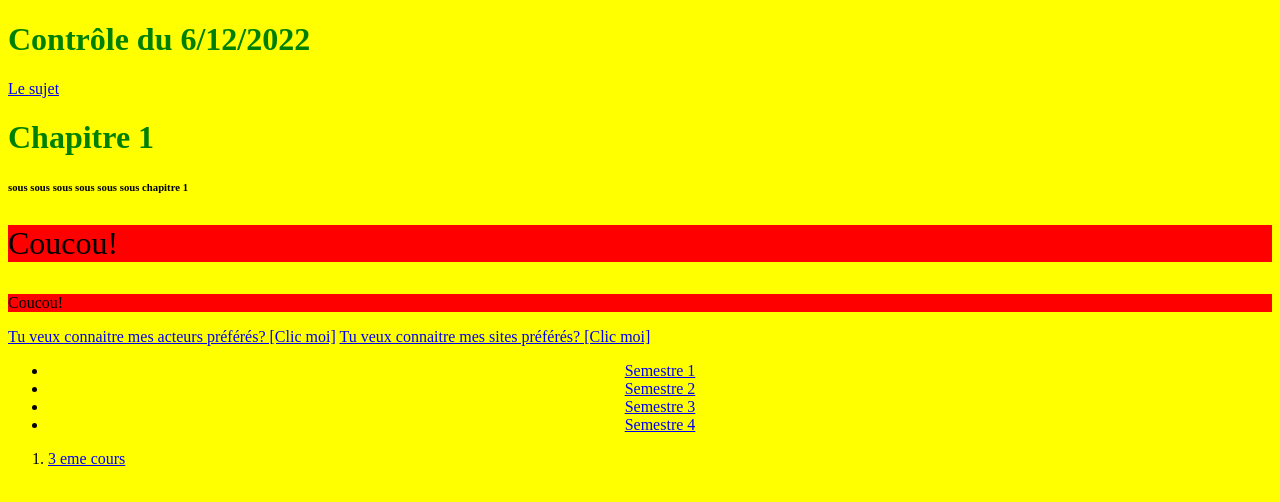
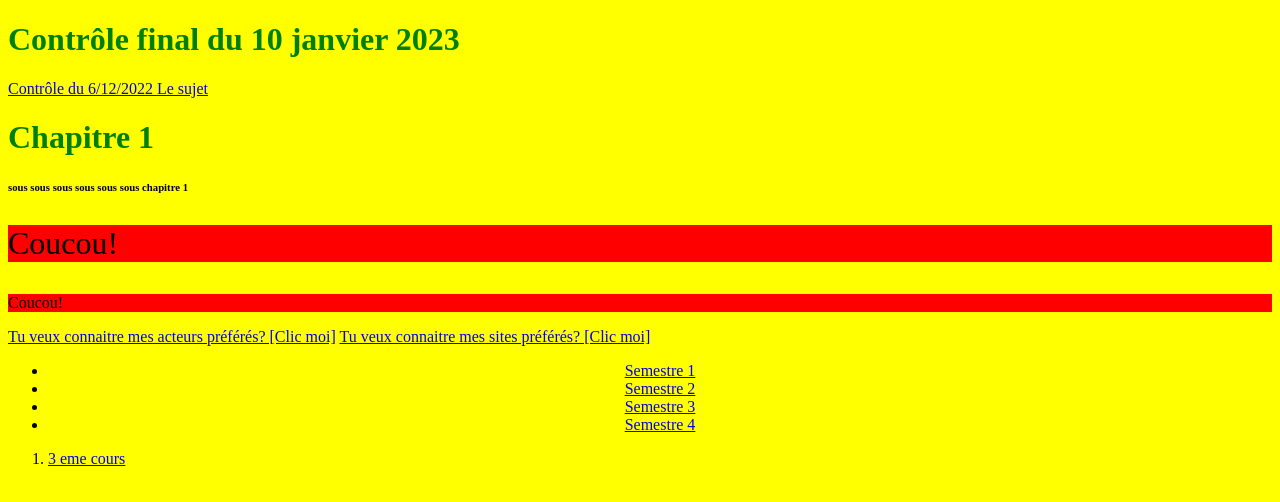
Before and after one commit to pvMasterDNID/pvMasterDNID.github.io, a plain HTML site: page index.html in a window 1280 px wide. Drawn offline with Linux system fonts and the light colour scheme.

Commit message:
sujet final

```diff
--- a/index.html
+++ b/index.html
@@ -9,6 +9,8 @@
 
 
   <body>
+<h1> Contrôle final du 10 janvier 2023</h1>
+<a href="ControleFinal/>Le sujet</a>
 <h1>Contrôle du 6/12/2022</h1>
 <a href="Controle/sujet.html">Le sujet</a>
     <h1>Chapitre 1</h1>
```
Also changed, not shown: ControleFinal/img/ex1HTML.png (added), ControleFinal/img/ex1PDF.png (added), ControleFinal/img/ex2HTML.png (added), ControleFinal/img/ex2PDF.png (added), ControleFinal/message.txt (added), 1 other file.
